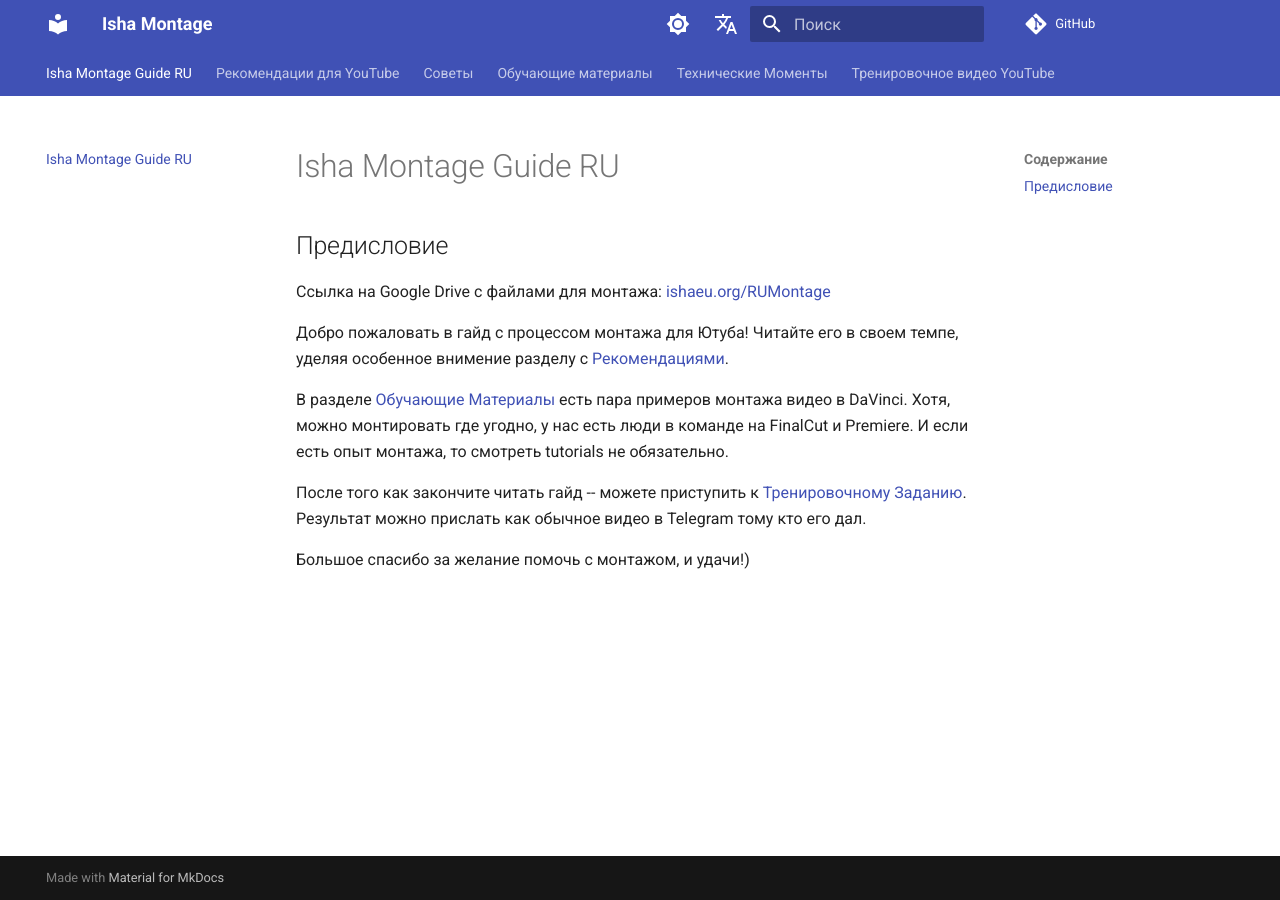
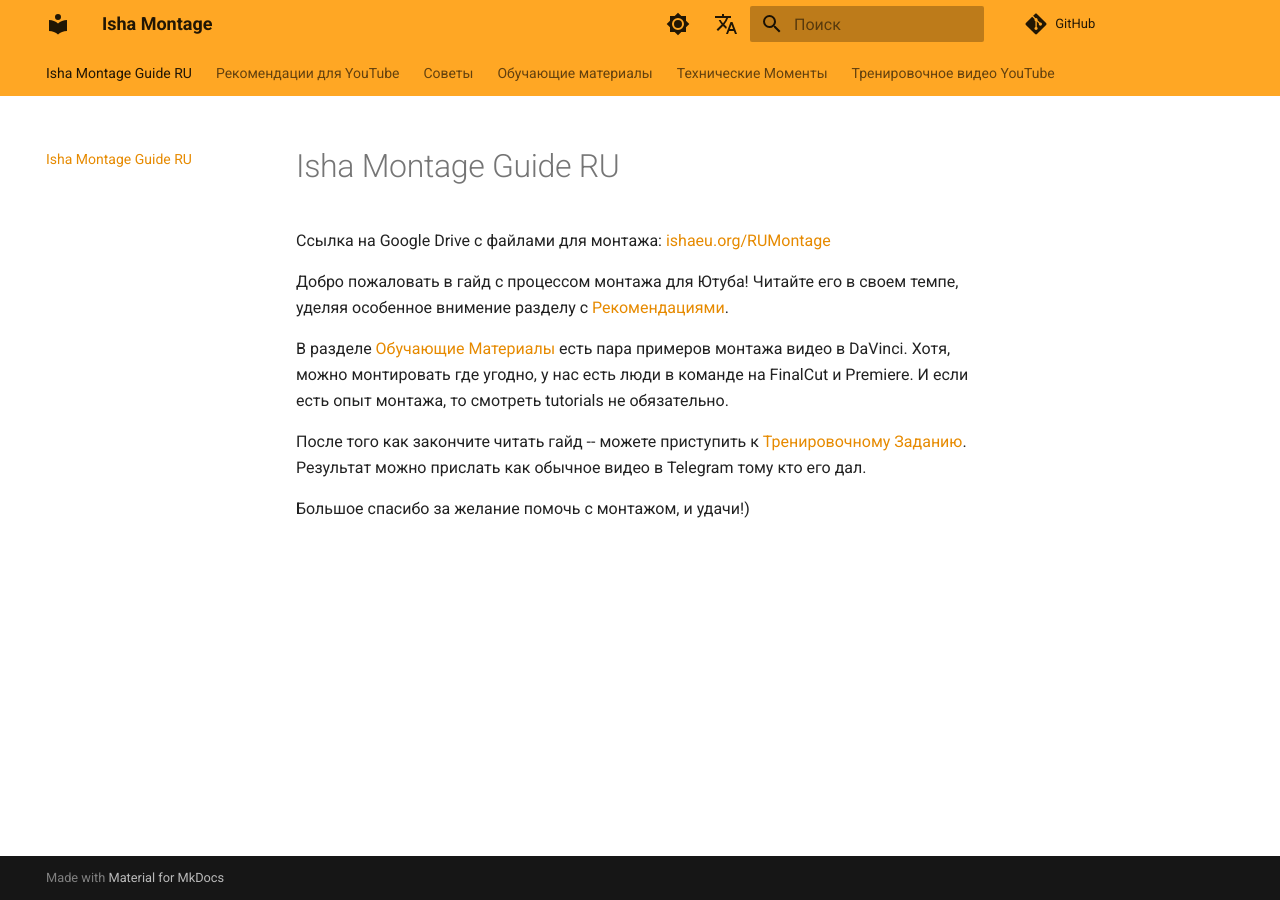
Before and after one commit to AlexFreik/isha-video-editing, an MkDocs documentation site: the page built from docs/index.md, in a window 1280 px wide. Built offline with MkDocs 1.6.1 and Material for MkDocs 9.7.7, drawn with Linux system fonts in a browser that asks for light colours; comment, search, counter and statistics services are not loaded.

Commit message:
change color theme

```diff
--- a/docs/index.md
+++ b/docs/index.md
@@ -1,6 +1,5 @@
 # Isha Montage Guide RU
 
-## Предисловие
 Ссылка на Google Drive с файлами для монтажа: [ishaeu.org/RUMontage](https://ishaeu.org/RUMontage)
 
 Добро пожаловать в гайд с процессом монтажа для Ютуба! Читайте его в своем темпе, уделяя
--- a/mkdocs.yml
+++ b/mkdocs.yml
@@ -11,14 +11,18 @@
     - navigation.tabs
 
   palette:
+
+  palette:
     - media: "(prefers-color-scheme: light)"        # Palette toggle for light mode
       scheme: default
+      primary: orange
       toggle:
         icon: material/brightness-7
         name: Switch to dark mode
 
     - media: "(prefers-color-scheme: dark)"         # Palette toggle for dark mode
       scheme: slate
+      primary: brown
       toggle:
         icon: material/brightness-4
         name: Switch to light mode
```
